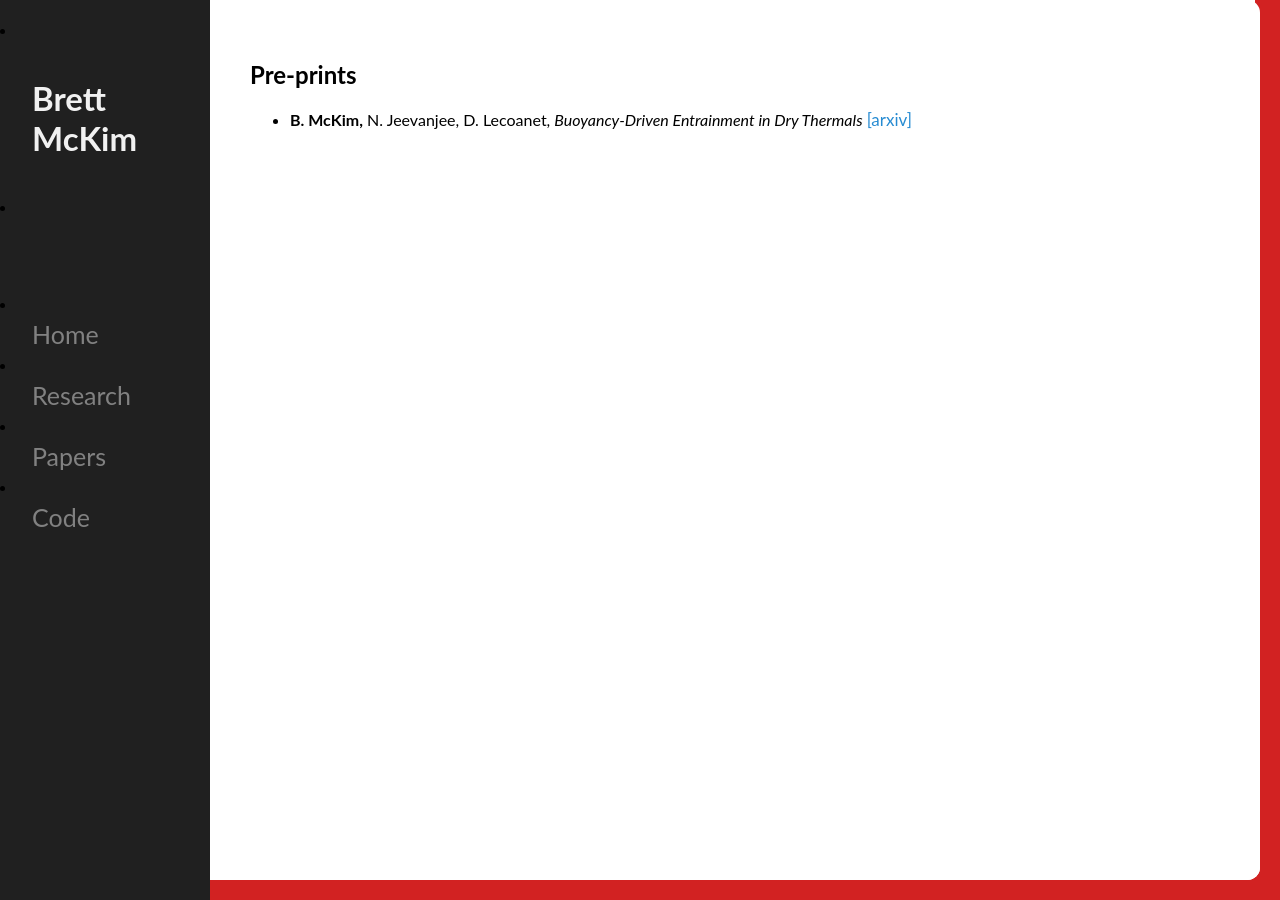
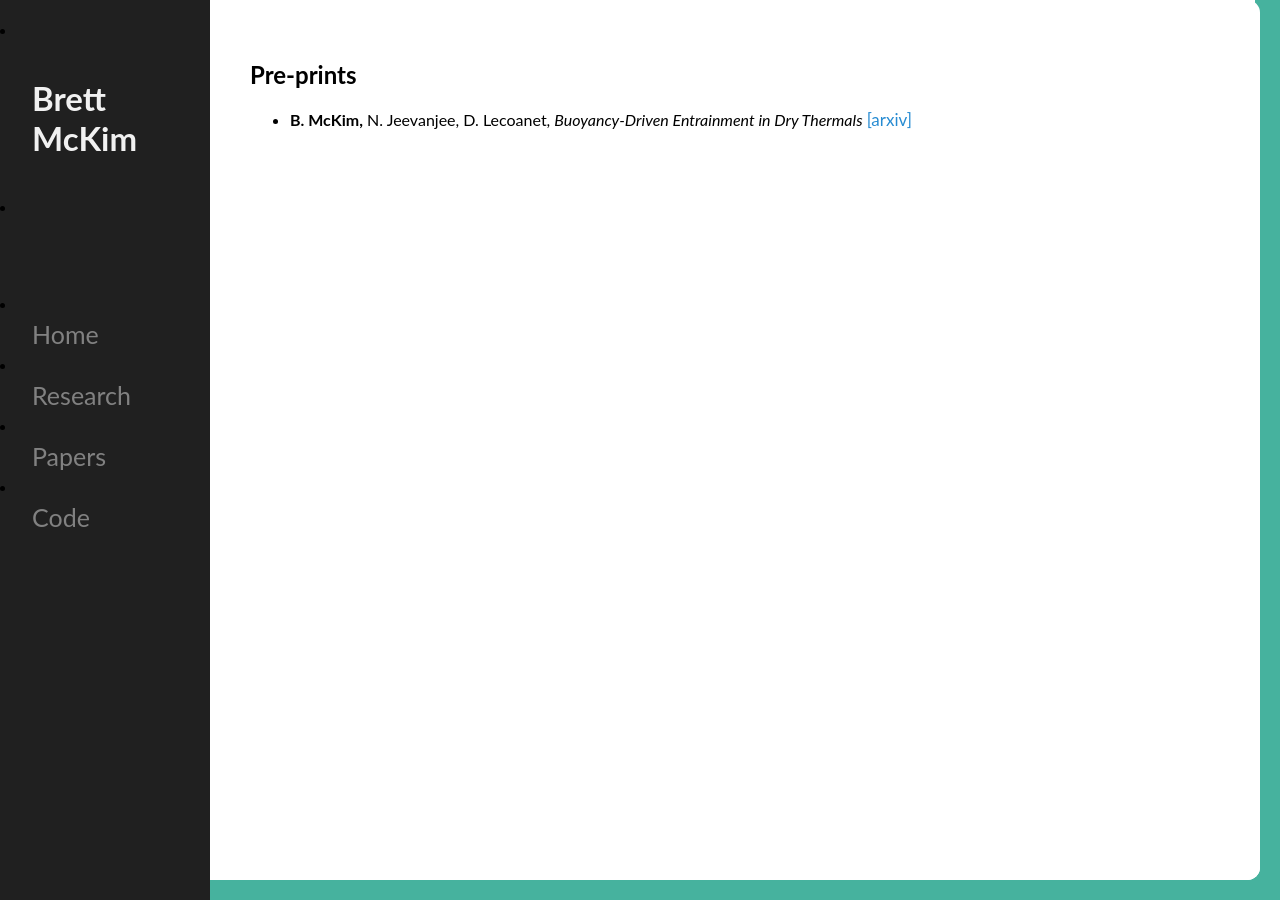
Before and after one commit to mckimb/mckimb.github.io, a Jekyll site: the page built from papers/index.html, in a window 1280 px wide. Built offline with Jekyll 4.4.1, drawn with Linux system fonts in a browser that asks for light colours.

Commit message:
Update main.css

```diff
--- a/css/main.css
+++ b/css/main.css
@@ -22,7 +22,7 @@ body a:hover {
 }
 
 #top, #bottom, #left, #right {
-	background: #D22222;
+	background: #46B29E;
 	position: fixed;
 	}
 	#left, #right {
```
